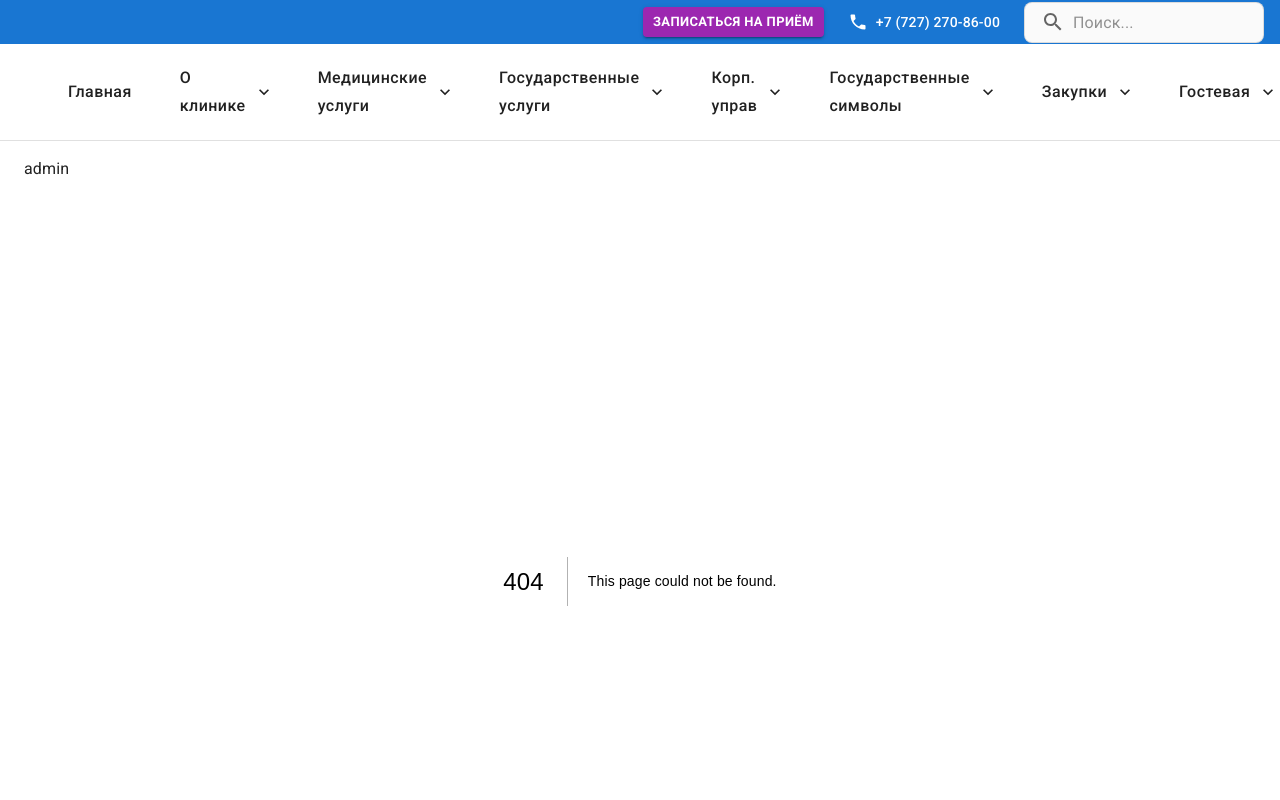
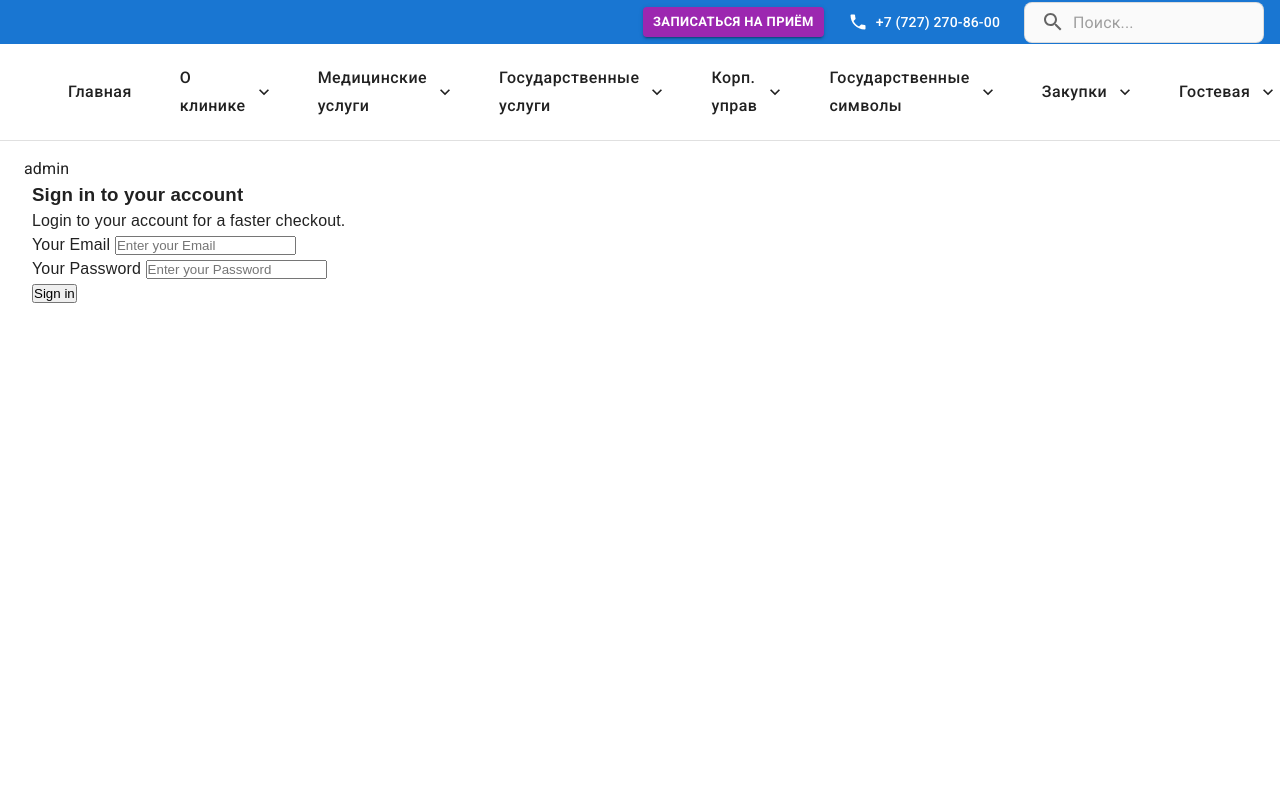
Before and after one commit to magzumAlmat/kazniisa_js_editor_front, a Next.js app: page /admin in a window 1280 px wide. Before the commit this address had no page. Shown: the top 800 px of the page. Built offline with nearby package versions, Linux system fonts and the light colour scheme; a web font is replaced by a local one.

Commit message:
13 nov finish

```diff
--- /dev/null
+++ b/src/app/admin/page.js
@@ -0,0 +1,11 @@
+import AdminAuth from "../../components/AdminAuth/AdminAuth";
+
+const AdminLoginPage = () => {
+  return (
+    <div>
+      <AdminAuth />
+    </div>
+  );
+};
+
+export default AdminLoginPage;
--- a/src/app/layout.js
+++ b/src/app/layout.js
@@ -23,7 +23,7 @@
 
 // export default function RootLayout({ children }) {
 //   return (
-//     <html lang="ru">
+//     <html lang="ru" suppressHydrationWarning={true}>
 //       <body>
 
 //         <ThemeProvider
@@ -91,7 +91,7 @@ import { ThemeProvider } from "next-themes";
 
 export default function RootLayout({ children }) {
   return (
-    <html lang="ru">
+    <html lang="ru" suppressHydrationWarning={true}>
       <body>
         {/* CssBaseline сбрасывает CSS и применяет базовые стили MUI */}
         <CssBaseline />
--- /dev/null
+++ b/src/components/AdminAuth/AdminAuth.js
@@ -0,0 +1,119 @@
+"use client";
+import React, { useState } from "react";
+import { useRouter } from "next/navigation"; // Import useRouter
+
+const AdminAuth = () => {
+  const [email, setEmail] = useState(""); // Changed to email
+  const [password, setPassword] = useState("");
+  const [error, setError] = useState("");
+  const [success, setSuccess] = useState("");
+  const router = useRouter(); // Initialize useRouter
+
+  const handleEmailChange = (e) => { // Dedicated handler for email
+    setEmail(e.target.value);
+  };
+
+  const handlePasswordChange = (e) => {
+    setPassword(e.target.value);
+  };
+
+  const handleSubmit = async (e) => {
+    e.preventDefault();
+    setError("");
+    setSuccess("");
+
+    try {
+      const response = await fetch('http://localhost:8000/api/auth/login', {
+        method: 'POST',
+        headers: {
+          'Content-Type': 'application/json',
+        },
+        body: JSON.stringify({ email, password }), // Use email here
+      });
+      const data = await response.json();
+      if (response.ok) {
+        setSuccess(data.prompt);
+        // Store token and user data if needed
+        // localStorage.setItem('token', data.token);
+        // localStorage.setItem('user', JSON.stringify(data.user));
+        router.push("/authorizedDashboard");
+      } else {
+        setError(data.error || 'Login failed');
+      }
+    } catch (err) {
+      setError('Network error or server is down');
+    }
+  };
+
+  return (
+    <section className="relative z-10 overflow-hidden pt-36 pb-16 md:pb-20 lg:pt-44 lg:pb-28">
+      <div className="container">
+        <div className="-mx-4 flex flex-wrap">
+          <div className="w-full px-4">
+            <div className="mx-auto max-w-[500px] rounded-md bg-primary bg-opacity-5 py-10 px-6 dark:bg-dark sm:p-[60px]">
+              <h3 className="mb-3 text-center text-2xl font-bold text-black dark:text-white sm:text-3xl">
+                Sign in to your account
+              </h3>
+              <p className="mb-11 text-center text-base font-medium text-body-color">
+                Login to your account for a faster checkout.
+              </p>
+              <form onSubmit={handleSubmit}>
+                <div className="mb-8">
+                  <label
+                    htmlFor="email" // Changed htmlFor to email
+                    className="mb-3 block text-sm font-medium text-dark dark:text-white"
+                  >
+                    {" "}
+                    Your Email{" "} {/* Updated label */}
+                  </label>
+                  <input
+                    type="email" // Changed type to email
+                    name="email"
+                    placeholder="Enter your Email" // Updated placeholder
+                    value={email}
+                    onChange={handleEmailChange} // Use handleEmailChange
+                    className="w-full rounded-md border border-transparent py-3 px-6 text-base text-body-color placeholder-body-color shadow-one outline-none focus:border-primary focus-visible:shadow-none dark:bg-[#242B51] dark:shadow-signUp"
+                  />
+                </div>
+                <div className="mb-8">
+                  <label
+                    htmlFor="password"
+                    className="mb-3 block text-sm font-medium text-dark dark:text-white"
+                  >
+                    {" "}
+                    Your Password{" "}
+                  </label>
+                  <input
+                    type="password"
+                    name="password"
+                    placeholder="Enter your Password"
+                    value={password}
+                    onChange={handlePasswordChange}
+                    className="w-full rounded-md border border-transparent py-3 px-6 text-base text-body-color placeholder-body-color shadow-one outline-none focus:border-primary focus-visible:shadow-none dark:bg-[#242B51] dark:shadow-signUp"
+                  />
+                </div>
+                <div className="mb-6">
+                  <button className="flex w-full items-center justify-center rounded-md bg-primary py-4 px-9 text-base font-medium text-white transition duration-300 ease-in-out hover:bg-opacity-80 hover:shadow-signUp">
+                    Sign in
+                  </button>
+                </div>
+              </form>
+              {error && (
+                <p className="text-center text-base font-medium text-red-500">
+                  {error}
+                </p>
+              )}
+              {success && (
+                <p className="text-center text-base font-medium text-green-500">
+                  {success}
+                </p>
+              )}
+            </div>
+          </div>
+        </div>
+      </div>
+    </section>
+  );
+};
+
+export default AdminAuth;
--- a/src/components/Hero/index.jsx
+++ b/src/components/Hero/index.jsx
@@ -166,7 +166,7 @@
 //         </Typography>
 //         <ImageList variant="quilted" cols={4} rowHeight={160} gap={12} sx={{ borderRadius: 2, overflow: 'hidden', bgcolor: 'background.paper', p: 1, boxShadow: 1, mb: 8 }}>
 //           {photos.map((item) => (
-//             <ImageListItem key={item.img} cols={item.cols || 1} rows={item.rows || 1}>
+//             <ImageListItem key={item.title} cols={item.cols || 1} rows={item.rows || 1}>
 //               <Box
 //                 component="img"
 //                 {...srcset(item.img, 160, item.rows, item.cols)}
@@ -703,7 +703,7 @@ export default function Hero() {
               { img: '/api/placeholder/400/300', title: 'Специалисты', cols: 2 },
               { img: '/api/placeholder/400/300', title: 'Пациенты', rows: 2, cols: 2 },
             ].map((item) => (
-              <ImageListItem key={item.img} cols={item.cols || 1} rows={item.rows || 1}>
+              <ImageListItem key={item.title} cols={item.cols || 1} rows={item.rows || 1}>
                 <Box
                   component="img"
                   {...srcset(item.img, 160, item.rows, item.cols)}
```
Also changed, not shown: backend_controller_update.js (added, +44 -0 lines), src/app/authorizedDashboard/page.js (added, +11 -0 lines), src/app/major/page.js (+14 -1 lines).
